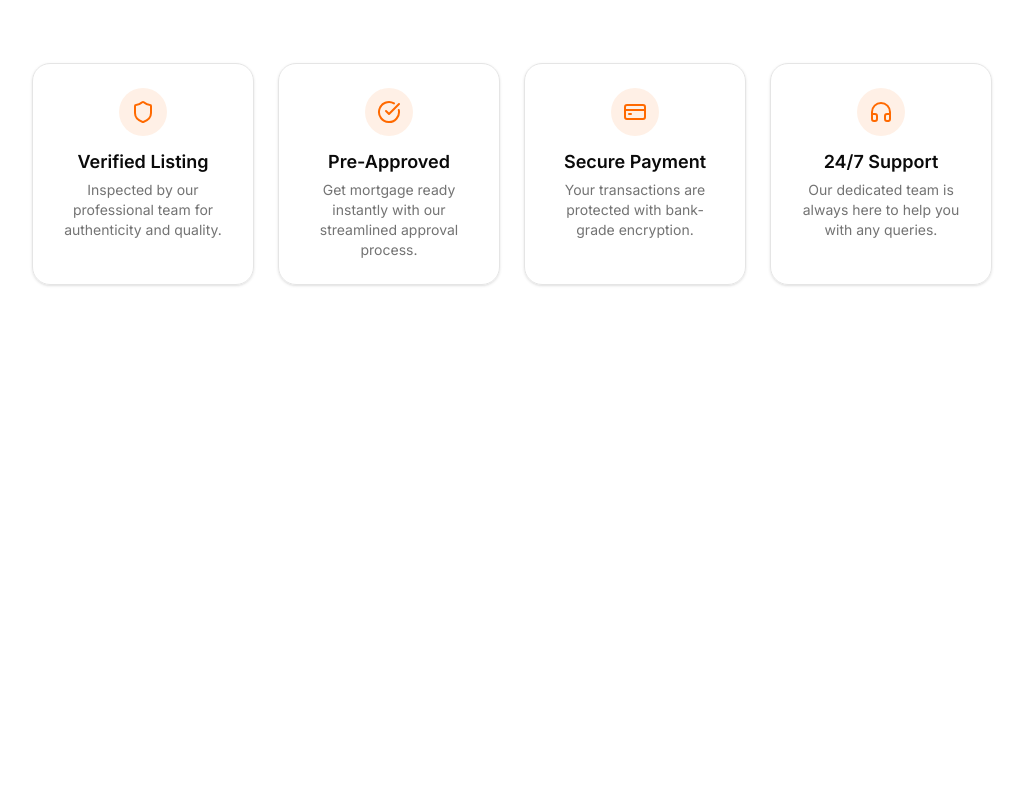
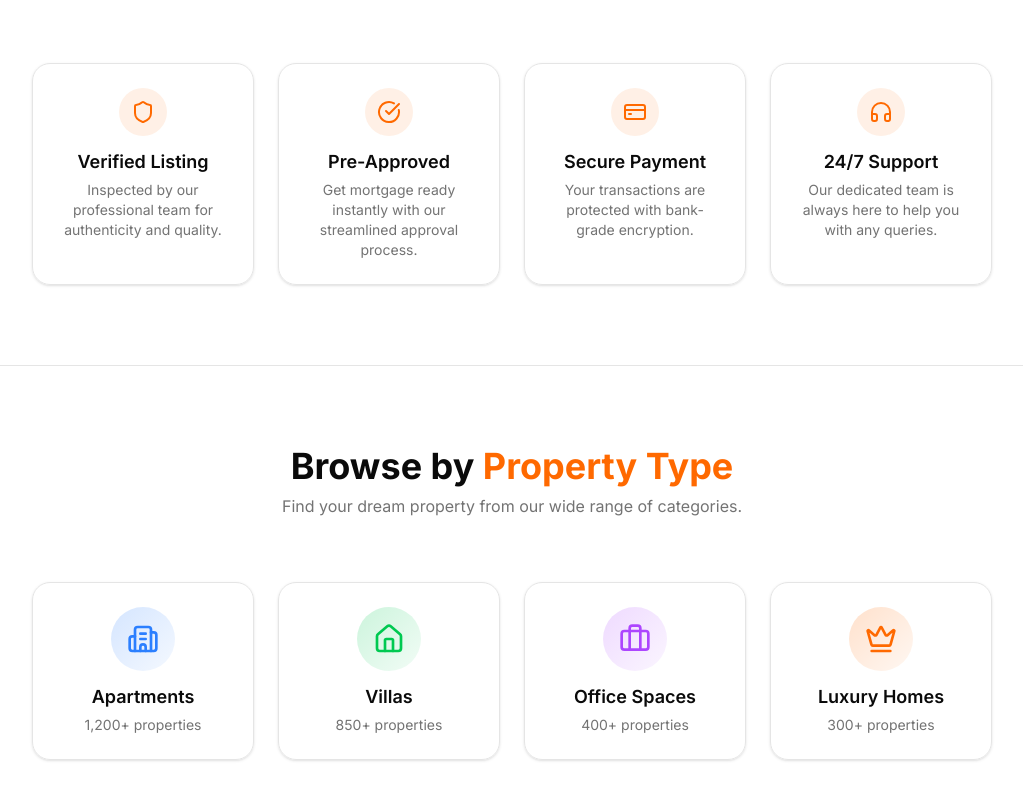
Before and after one commit to arnobpaul46/bari-bazar-SCIC-assignment-three, a Next.js app in the folder frontend/: page / in a window 1280 px wide. Shown: the part 1039-1839 px from the top of the page, without its empty margins (128-1151 px from the left). Before the commit the page ends 1404 px from the top, so only its background shows below. Built offline with nearby package versions, Linux system fonts and the light colour scheme.

Commit message:
categoriesection done

```diff
--- a/frontend/app/page.tsx
+++ b/frontend/app/page.tsx
@@ -1,12 +1,13 @@
+import { CategoriesSection } from "@/components/home/CategoriesSection";
 import { FeaturesSection } from "@/components/home/FeaturesSection";
 import { HeroSection } from "@/components/home/HeroSection";
-import Image from "next/image";
 
 export default function Home() {
   return (
     <main>
       <HeroSection />
       <FeaturesSection />
+      <CategoriesSection />
     </main>
   );
 }
--- /dev/null
+++ b/frontend/components/home/CategoriesSection.tsx
@@ -0,0 +1,91 @@
+'use client';
+
+import { motion } from 'framer-motion';
+import { Building2, Home, Briefcase, Crown } from 'lucide-react';
+
+const categories = [
+  {
+    icon: Building2,
+    label: 'Apartments',
+    count: '1,200+',
+    bg: 'from-blue-500/20 to-blue-500/5',
+    iconColor: 'text-blue-500',
+  },
+  {
+    icon: Home,
+    label: 'Villas',
+    count: '850+',
+    bg: 'from-green-500/20 to-green-500/5',
+    iconColor: 'text-green-500',
+  },
+  {
+    icon: Briefcase,
+    label: 'Office Spaces',
+    count: '400+',
+    bg: 'from-purple-500/20 to-purple-500/5',
+    iconColor: 'text-purple-500',
+  },
+  {
+    icon: Crown,
+    label: 'Luxury Homes',
+    count: '300+',
+    bg: 'from-orange-500/20 to-orange-500/5',
+    iconColor: 'text-orange-500',
+  },
+];
+
+export function CategoriesSection() {
+  return (
+    <section className="py-12 md:py-20 border-t">
+      <div className="mx-auto w-full max-w-[92%] sm:max-w-[88%] md:max-w-[80%] px-4 sm:px-6 lg:px-8">
+        {/* হেডার */}
+        <div className="text-center mb-10 md:mb-16">
+          <motion.h2
+            initial={{ opacity: 0, y: 20 }}
+            whileInView={{ opacity: 1, y: 0 }}
+            transition={{ duration: 0.5 }}
+            viewport={{ once: true }}
+            className="text-2xl sm:text-3xl md:text-4xl font-bold"
+          >
+            Browse by <span className="text-orange-500">Property Type</span>
+          </motion.h2>
+          <motion.p
+            initial={{ opacity: 0, y: 20 }}
+            whileInView={{ opacity: 1, y: 0 }}
+            transition={{ duration: 0.5, delay: 0.1 }}
+            viewport={{ once: true }}
+            className="text-sm sm:text-base text-muted-foreground max-w-2xl mx-auto mt-2"
+          >
+            Find your dream property from our wide range of categories.
+          </motion.p>
+        </div>
+
+        {/* ক্যাটাগরি গ্রিড */}
+        <div className="grid grid-cols-1 sm:grid-cols-2 lg:grid-cols-4 gap-4 md:gap-6">
+          {categories.map((category, index) => {
+            const Icon = category.icon;
+            return (
+              <motion.div
+                key={index}
+                initial={{ opacity: 0, scale: 0.9 }}
+                whileInView={{ opacity: 1, scale: 1 }}
+                transition={{ duration: 0.4, delay: index * 0.1 }}
+                viewport={{ once: true }}
+                whileHover={{ y: -5 }}
+                className="group relative cursor-pointer rounded-2xl border bg-background/50 p-6 text-center shadow-sm transition-all hover:shadow-lg hover:border-orange-500/50"
+              >
+                <div
+                  className={`mx-auto mb-3 inline-flex rounded-full bg-gradient-to-br ${category.bg} p-4`}
+                >
+                  <Icon className={`h-8 w-8 ${category.iconColor}`} />
+                </div>
+                <h3 className="mb-1 text-base sm:text-lg font-semibold">{category.label}</h3>
+                <p className="text-sm text-muted-foreground">{category.count} properties</p>
+              </motion.div>
+            );
+          })}
+        </div>
+      </div>
+    </section>
+  );
+}
```
